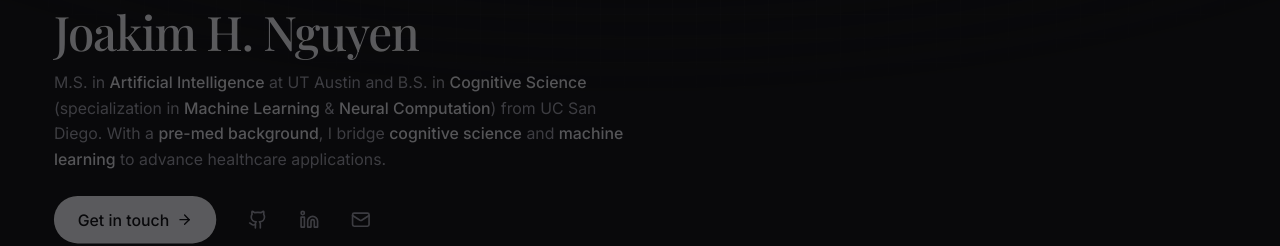
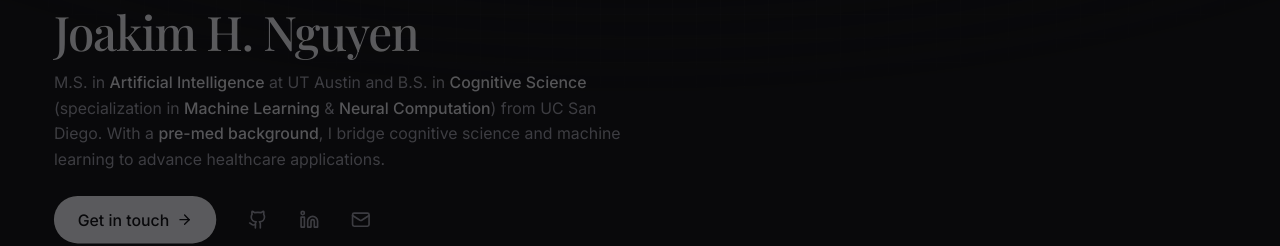
Before and after one commit to joakimawesome/joakimawesome.github.io, a Next.js app: page / in a window 1280 px wide. Shown: the part 298-544 px from the top of the page. Built offline with nearby package versions, Linux system fonts and the light colour scheme; a web font is replaced by a local one.

Commit message:
Keep cognitive science and machine learning unbolded in final bio sentence

```diff
--- a/components/hero.tsx
+++ b/components/hero.tsx
@@ -21,7 +21,7 @@ export default function Hero() {
         </h1>
 
         <p className="text-base text-zinc-400 max-w-xl mb-6 leading-relaxed">
-          M.S. in <strong className="font-medium text-zinc-200">Artificial Intelligence</strong> at UT Austin and B.S. in <strong className="font-medium text-zinc-200">Cognitive Science</strong> (specialization in <strong className="font-medium text-zinc-200">Machine Learning</strong> &amp; <strong className="font-medium text-zinc-200">Neural Computation</strong>) from UC San Diego. With a <strong className="font-medium text-zinc-200">pre-med background</strong>, I bridge <strong className="font-medium text-zinc-200">cognitive science</strong> and <strong className="font-medium text-zinc-200">machine learning</strong> to advance healthcare applications.
+          M.S. in <strong className="font-medium text-zinc-200">Artificial Intelligence</strong> at UT Austin and B.S. in <strong className="font-medium text-zinc-200">Cognitive Science</strong> (specialization in <strong className="font-medium text-zinc-200">Machine Learning</strong> &amp; <strong className="font-medium text-zinc-200">Neural Computation</strong>) from UC San Diego. With a <strong className="font-medium text-zinc-200">pre-med background</strong>, I bridge cognitive science and machine learning to advance healthcare applications.
         </p>
 
         <div className="flex flex-wrap items-center gap-6">
```
